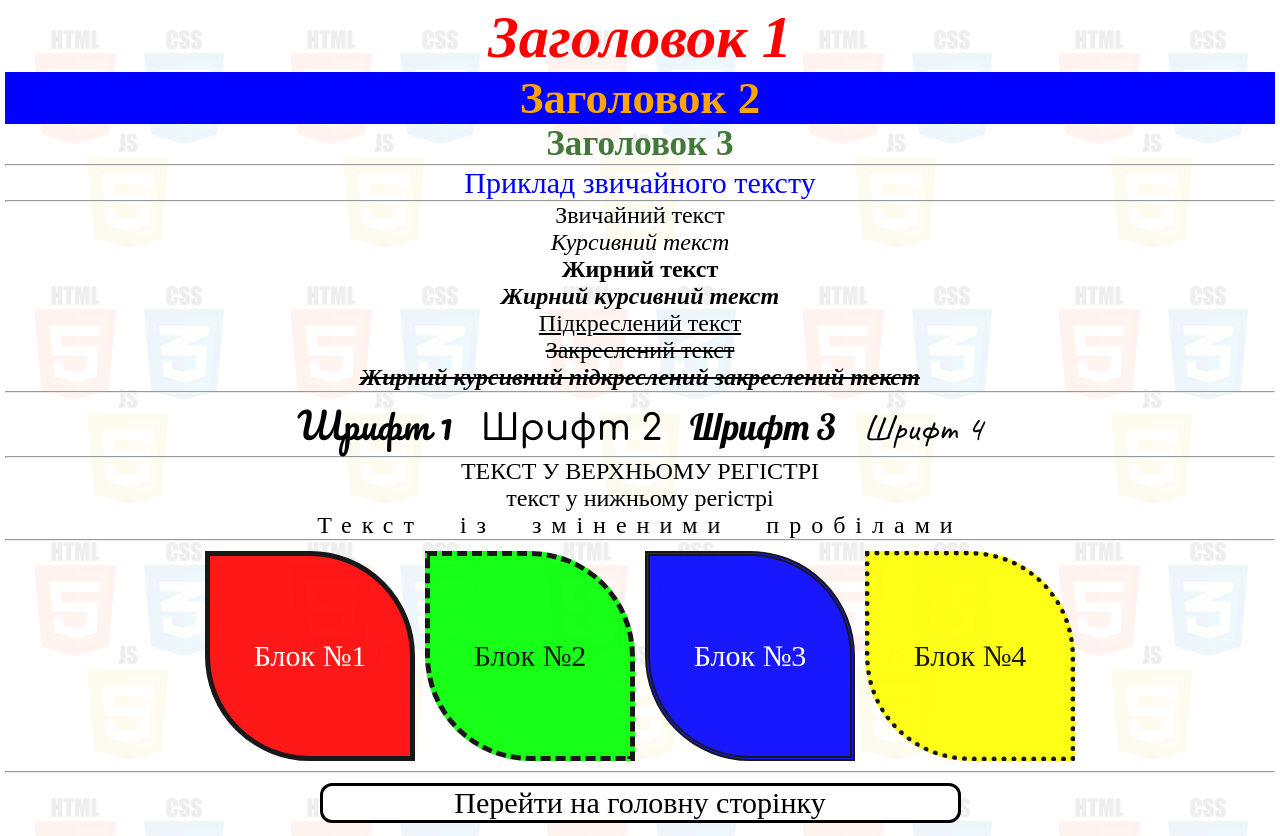
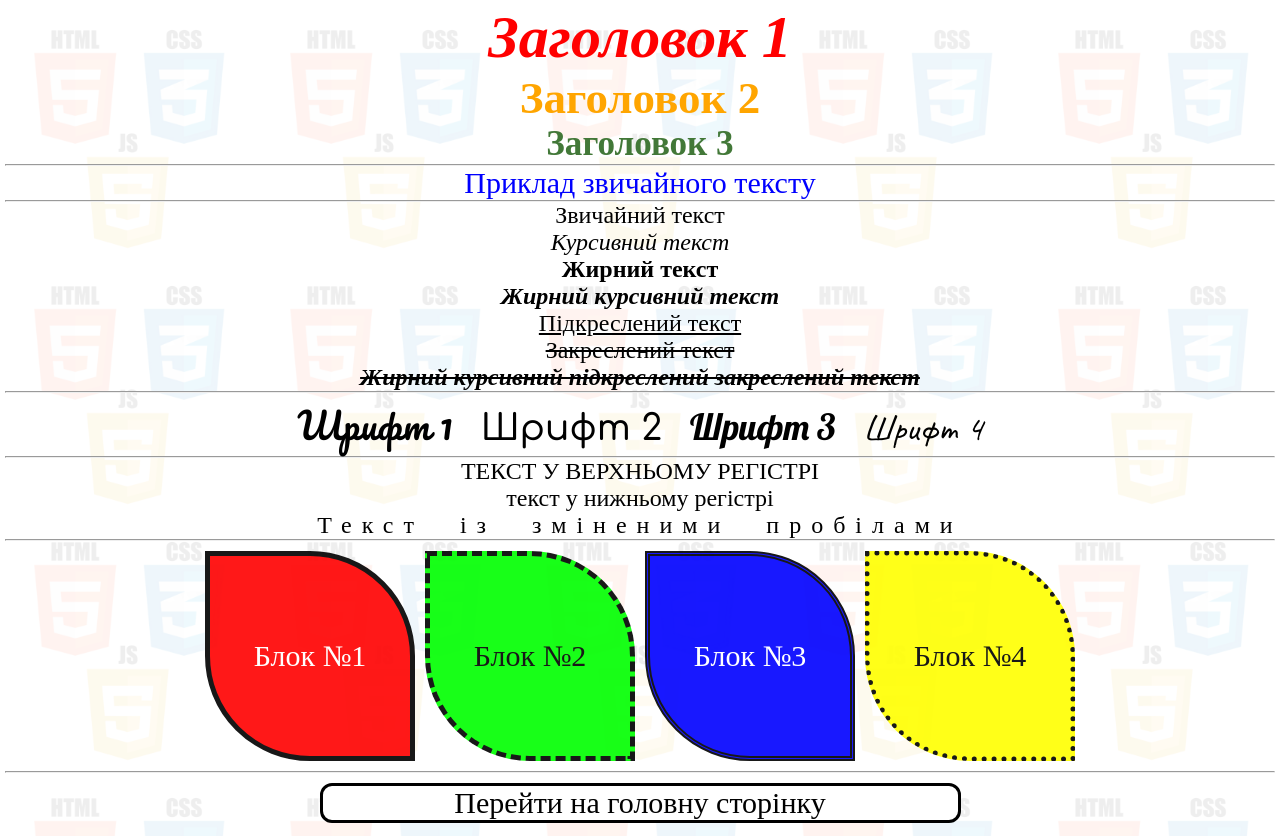
Before and after one commit to Maksym-AM/Web_programming, a website: page app/html/task_2_css.html in a window 1280 px wide. Drawn offline with Linux system fonts and the light colour scheme.

```diff
--- a/app/css/task_2_css.css
+++ b/app/css/task_2_css.css
@@ -45,11 +45,6 @@
 h1, h2, h3, h4, h5, h6 {
   /* Колір тексту - помаранчевий */
   color: orange;
-}
-
-h2 {
-	background-color: blue;
-
 }
 
 /* Перезапис стилів для <h3> */
```
Also changed, not shown: gulpfile.js (line endings or trailing spaces).
